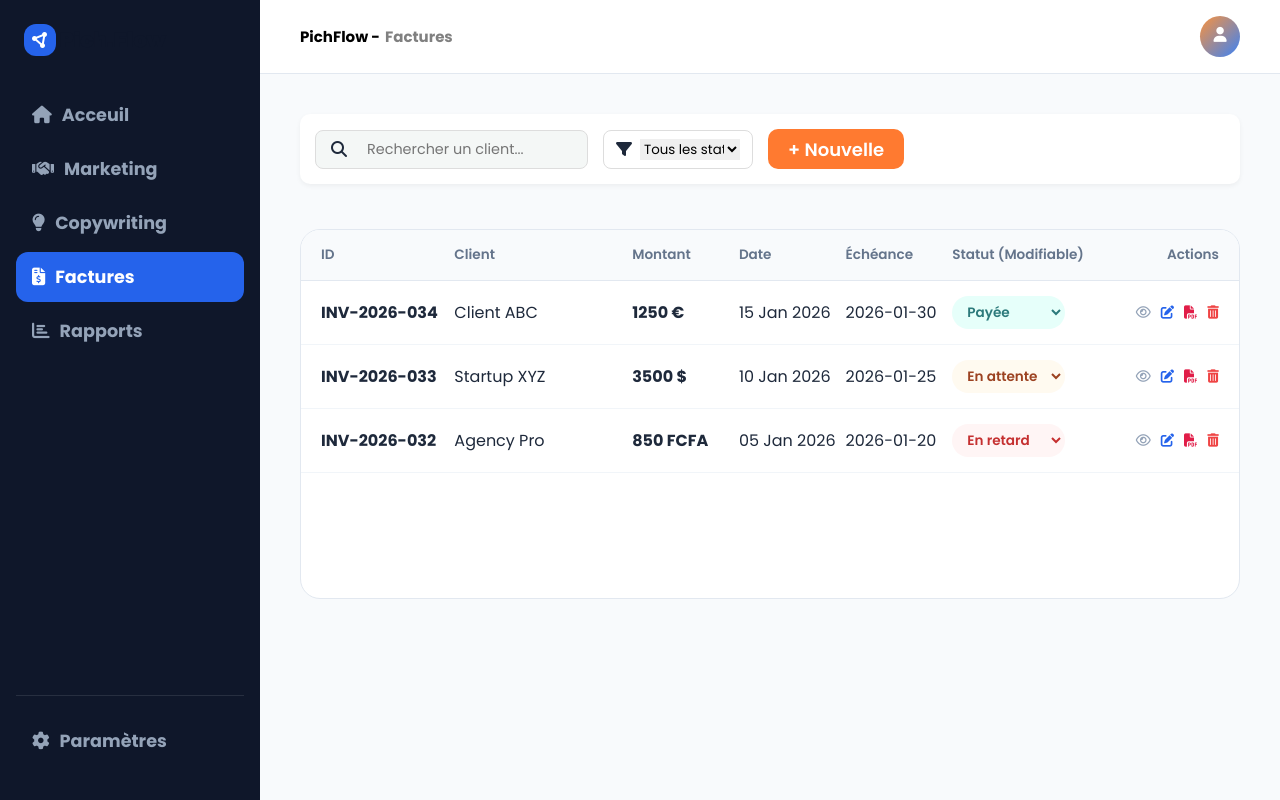
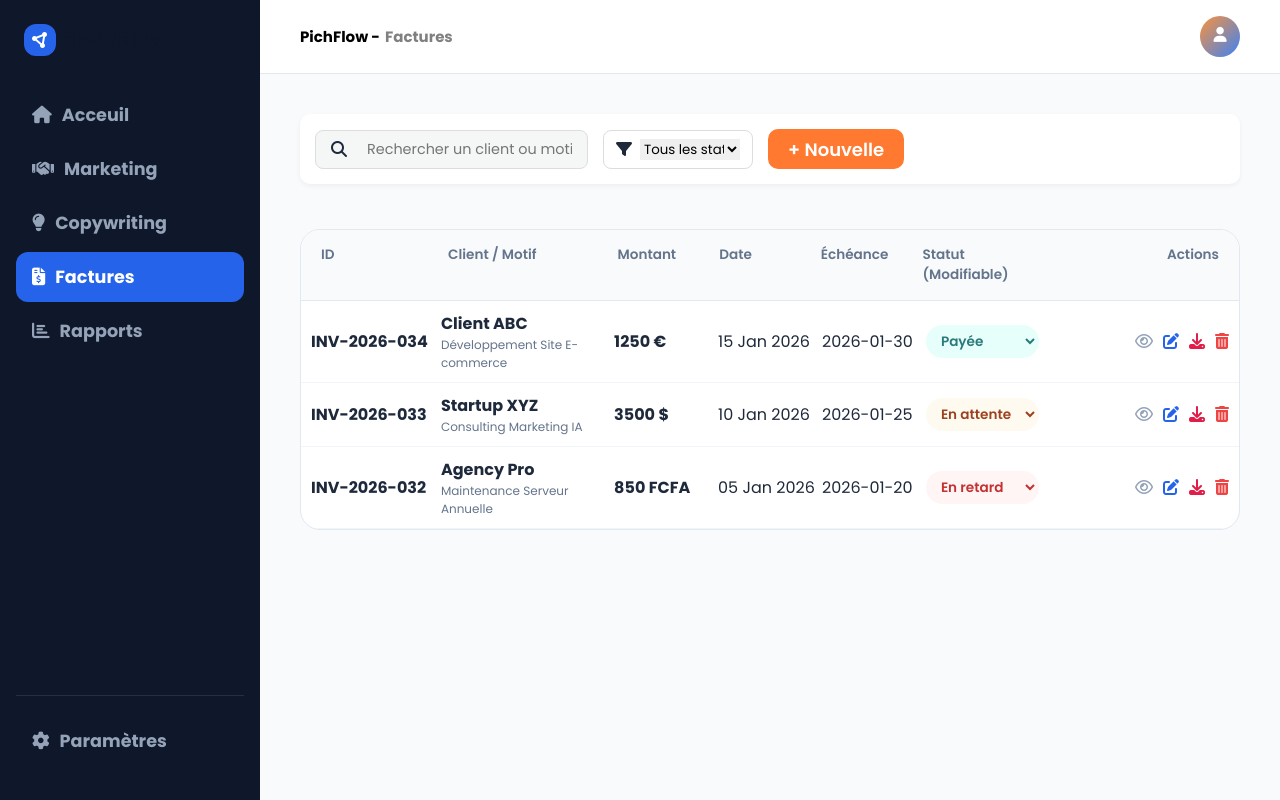
Before and after one commit to kyad-lang-lux/pichflow, a Next.js app: page /factures in a window 1280 px wide. Built offline with nearby package versions, Linux system fonts and the light colour scheme.

Commit message:
nouvelle mise à jour

```diff
--- a/src/app/(dashboard)/factures/page.tsx
+++ b/src/app/(dashboard)/factures/page.tsx
@@ -1,9 +1,10 @@
-"use client";
+'use client';
 import React, { useState, useEffect } from 'react';
 
 interface Facture {
   id: string;
   client: string;
+  motif: string;
   montant: string;
   devise: string;
   date: string;
@@ -13,9 +14,9 @@
 
 export default function FacturesPage() {
   const [factures, setFactures] = useState<Facture[]>([
-    { id: 'INV-2026-034', client: 'Client ABC', montant: '1250', devise: '€', date: '15 Jan 2026', echeance: '2026-01-30', statut: 'Payée' },
-    { id: 'INV-2026-033', client: 'Startup XYZ', montant: '3500', devise: '$', date: '10 Jan 2026', echeance: '2026-01-25', statut: 'En attente' },
-    { id: 'INV-2026-032', client: 'Agency Pro', montant: '850', devise: 'FCFA', date: '05 Jan 2026', echeance: '2026-01-20', statut: 'En retard' },
+    { id: 'INV-2026-034', client: 'Client ABC', motif: 'Développement Site E-commerce', montant: '1250', devise: '€', date: '15 Jan 2026', echeance: '2026-01-30', statut: 'Payée' },
+    { id: 'INV-2026-033', client: 'Startup XYZ', motif: 'Consulting Marketing IA', montant: '3500', devise: '$', date: '10 Jan 2026', echeance: '2026-01-25', statut: 'En attente' },
+    { id: 'INV-2026-032', client: 'Agency Pro', motif: 'Maintenance Serveur Annuelle', montant: '850', devise: 'FCFA', date: '05 Jan 2026', echeance: '2026-01-20', statut: 'En retard' },
   ]);
 
   useEffect(() => {
@@ -36,7 +37,15 @@
   const [hideValues, setHideValues] = useState(false);
   const [isEditing, setIsEditing] = useState(false);
   const [currentInvoiceId, setCurrentInvoiceId] = useState<string | null>(null);
-  const [formData, setFormData] = useState({ client: '', montant: '', devise: '€', echeance: '', statut: 'En attente' });
+
+  const [formData, setFormData] = useState({
+    client: '',
+    motif: '',
+    montant: '',
+    devise: '€',
+    echeance: '',
+    statut: 'En attente'
+  });
 
   const downloadPDF = async (item: Facture) => {
     const savedInfo = localStorage.getItem('pichflow_sender_info');
@@ -54,9 +63,20 @@
     container.style.background = 'white';
     document.body.appendChild(container);
 
+    // Logique du badge "Payé"
+    const paidBadge = item.statut === 'Payée' ? `
+      <div style="position: absolute; top: 45%; left: 50%; transform: translate(-50%, -50%) rotate(-15deg);
+                  border: 8px solid #10b981; color: #10b981; padding: 10px 30px; font-size: 60px;
+                  font-weight: 900; letter-spacing: 5px; text-transform: uppercase; opacity: 0.2;
+                  border-radius: 15px; pointer-events: none; z-index: 0;">
+        PAYÉE
+      </div>
+    ` : '';
+
     container.innerHTML = `
-      <div style="padding: 60px; font-family: 'Helvetica Neue', Helvetica, Arial, sans-serif; color: #1a202c; background: white;">
-        <div style="display: flex; justify-content: space-between; align-items: flex-start; margin-bottom: 50px;">
+      <div style="padding: 60px; font-family: 'Helvetica Neue', Helvetica, Arial, sans-serif; color: #1a202c; background: white; position: relative;">
+        ${paidBadge}
+        <div style="display: flex; justify-content: space-between; align-items: flex-start; margin-bottom: 50px; position: relative; z-index: 1;">
           <div>
             <h1 style="color: #2563eb; font-size: 32px; font-weight: 800; margin: 0; letter-spacing: -1px;">${sender.nomService.toUpperCase()}</h1>
             <p style="margin: 8px 0 0 0; color: #64748b; font-size: 14px; line-height: 1.6;">
@@ -65,11 +85,11 @@
           </div>
           <div style="text-align: right;">
             <h2 style="margin: 0; font-size: 40px; color: #e2e8f0; font-weight: 200; letter-spacing: 2px;">FACTURE</h2>
-            <p style="margin: 5px 0 0 0; font-weight: 700; color: #1e293b; font-size: 18px;">Référence : #${item.id}</p>
+            <p style="margin: 5px 0 0 0; font-weight: 700; color: #1e293b; font-size: 18px;">nº : ${item.id}</p>
           </div>
         </div>
 
-        <div style="display: flex; justify-content: space-between; margin-bottom: 60px;">
+        <div style="display: flex; justify-content: space-between; margin-bottom: 60px; position: relative; z-index: 1;">
           <div style="width: 45%;">
             <p style="font-size: 12px; font-weight: 700; color: #94a3b8; text-transform: uppercase; margin-bottom: 12px; letter-spacing: 1px;">Destinataire</p>
             <p style="margin: 0; font-size: 20px; font-weight: 700; color: #1e293b;">${item.client}</p>
@@ -81,7 +101,7 @@
           </div>
         </div>
 
-        <table style="width: 100%; border-collapse: collapse; margin-bottom: 40px;">
+        <table style="width: 100%; border-collapse: collapse; margin-bottom: 40px; position: relative; z-index: 1;">
           <thead>
             <tr>
               <th style="padding: 15px; text-align: left; font-size: 12px; font-weight: 700; color: #64748b; text-transform: uppercase; border-bottom: 2px solid #f1f5f9;">Description des prestations</th>
@@ -91,8 +111,8 @@
           <tbody>
             <tr>
               <td style="padding: 30px 15px; border-bottom: 1px solid #f1f5f9;">
-                <p style="margin: 0; font-weight: 700; font-size: 16px; color: #1e293b;">Prestations de services digitaux</p>
-                <p style="margin: 8px 0 0 0; font-size: 14px; color: #64748b; line-height: 1.5;">Accompagnement stratégique, développement et gestion de projet via l'interface PichFlow.</p>
+                <p style="margin: 0; font-weight: 700; font-size: 16px; color: #1e293b;">${item.motif}</p>
+                <p style="margin: 8px 0 0 0; font-size: 14px; color: #64748b; line-height: 1.5;">Prestation réalisée par ${sender.nomService} via l'interface PitchFlow.</p>
               </td>
               <td style="padding: 30px 15px; text-align: right; border-bottom: 1px solid #f1f5f9; font-weight: 700; font-size: 18px; color: #1e293b;">
                 ${item.montant} ${item.devise}
@@ -101,7 +121,7 @@
           </tbody>
         </table>
 
-        <div style="display: flex; justify-content: space-between; align-items: flex-end; margin-top: 40px;">
+        <div style="display: flex; justify-content: space-between; align-items: flex-end; margin-top: 40px; position: relative; z-index: 1;">
           <div style="width: 250px; text-align: center;">
             <p style="font-size: 12px; font-weight: 700; color: #94a3b8; text-transform: uppercase; margin-bottom: 40px; letter-spacing: 1px;">Signature & Cachet</p>
             <div style="border-bottom: 1px dashed #cbd5e1; width: 100%; height: 20px;"></div>
@@ -115,7 +135,7 @@
           </div>
         </div>
 
-        <div style="margin-top: 100px; text-align: center; color: #94a3b8; font-size: 11px;">
+        <div style="margin-top: 100px; text-align: center; color: #94a3b8; font-size: 11px; position: relative; z-index: 1;">
           <p>Merci pour votre confiance. En cas de question, contactez-nous via ${sender.contact}.</p>
         </div>
       </div>
@@ -145,7 +165,14 @@
   const handleEditClick = (item: Facture) => {
     setIsEditing(true);
     setCurrentInvoiceId(item.id);
-    setFormData({ client: item.client, montant: item.montant, devise: item.devise, echeance: item.echeance, statut: item.statut });
+    setFormData({
+      client: item.client,
+      motif: item.motif,
+      montant: item.montant,
+      devise: item.devise,
+      echeance: item.echeance,
+      statut: item.statut
+    });
     setIsModalOpen(true);
   };
 
@@ -162,7 +189,7 @@
     }
     setIsModalOpen(false);
     setIsEditing(false);
-    setFormData({ client: '', montant: '', devise: '€', echeance: '', statut: 'En attente' });
+    setFormData({ client: '', motif: '', montant: '', devise: '€', echeance: '', statut: 'En attente' });
   };
 
   const handleStatusChange = (id: string, newStatus: string) => {
@@ -178,7 +205,7 @@
   };
 
   const filteredFactures = factures.filter(f => {
-    const matchSearch = f.client.toLowerCase().includes(searchTerm.toLowerCase());
+    const matchSearch = f.client.toLowerCase().includes(searchTerm.toLowerCase()) || f.motif.toLowerCase().includes(searchTerm.toLowerCase());
     const matchStatus = filterStatus === 'Tous' || f.statut === filterStatus;
     return matchSearch && matchStatus;
   });
@@ -193,7 +220,11 @@
               <div className="form-grid">
                 <div className="input-group full">
                   <label>Client</label>
-                  <input type="text" required value={formData.client} onChange={(e)=>setFormData({...formData, client: e.target.value})} />
+                  <input type="text" placeholder="Nom de l'entreprise ou client" required value={formData.client} onChange={(e)=>setFormData({...formData, client: e.target.value})} />
+                </div>
+                <div className="input-group full">
+                  <label>Motif de la facture</label>
+                  <input type="text" placeholder="Ex: Création de logo, Maintenance..." required value={formData.motif} onChange={(e)=>setFormData({...formData, motif: e.target.value})} />
                 </div>
                 <div className="input-group">
                   <label>Montant</label>
@@ -233,7 +264,7 @@
         <div className="toolbar-actions">
           <div className="search-box">
             <i className="fa-solid fa-magnifying-glass"></i>
-            <input type="text" placeholder="Rechercher un client..." value={searchTerm} onChange={(e)=>setSearchTerm(e.target.value)} />
+            <input type="text" placeholder="Rechercher un client ou motif..." value={searchTerm} onChange={(e)=>setSearchTerm(e.target.value)} />
           </div>
           <div className="filter-group">
             <i className="fa-solid fa-filter"></i>
@@ -244,14 +275,14 @@
               <option value="En retard">En retard</option>
             </select>
           </div>
-          <button className="btn-new" onClick={()=>{setIsEditing(false); setFormData({ client: '', montant: '', devise: '€', echeance: '', statut: 'En attente' }); setIsModalOpen(true);}}>+ Nouvelle</button>
+          <button className="btn-new" onClick={()=>{setIsEditing(false); setFormData({ client: '', motif: '', montant: '', devise: '€', echeance: '', statut: 'En attente' }); setIsModalOpen(true);}}>+ Nouvelle</button>
         </div>
       </div>
 
       <div className="div-table-container">
         <div className="div-table-header">
           <div className="col-id">ID</div>
-          <div className="col-client">Client</div>
+          <div className="col-client">Client / Motif</div>
           <div className="col-montant">Montant</div>
           <div className="col-date">Date</div>
           <div className="col-echeance">Échéance</div>
@@ -263,7 +294,10 @@
           {filteredFactures.map((item) => (
             <div className="div-table-row" key={item.id}>
               <div className="col-id font-bold" data-label="ID">{item.id}</div>
-              <div className="col-client" data-label="Client">{item.client}</div>
+              <div className="col-client" data-label="Client">
+                <div className="font-bold">{item.client}</div>
+                <div style={{fontSize: '12px', color: '#64748b'}}>{item.motif}</div>
+              </div>
               <div className="col-montant font-bold" data-label="Montant">
                 {hideValues ? '****' : `${item.montant} ${item.devise}`}
               </div>
@@ -283,15 +317,14 @@
               <div className="col-actions">
                 <button onClick={() => setHideValues(!hideValues)} title="Masquer"><i className={`fa-regular ${hideValues ? 'fa-eye-slash':'fa-eye'}`}></i></button>
                 <button onClick={() => handleEditClick(item)} title="Modifier"><i className="fa-solid fa-pen-to-square" style={{color: '#2563eb'}}></i></button>
-                <button onClick={() => downloadPDF(item)} title="Télécharger PDF"><i className="fa-solid fa-file-pdf" style={{color: '#e11d48'}}></i></button>
+                <button onClick={() => downloadPDF(item)} title="Télécharger PDF"> {/* <i className="fa-solid fa-file-pdf" style={{color: '#e11d48'}}></i> */} <i className="fa fa-download" style={{color: '#e11d48'}}></i></button>
                 <button onClick={() => handleDelete(item.id)} title="Supprimer"><i className="fa-solid fa-trash-can" style={{color: '#ef4444'}}></i></button>
               </div>
             </div>
           ))}
         </div>
-        <br /><br /><br />
-        <br /><br />
       </div>
+      <br /> <br />
     </div>
   );
 }
--- a/src/app/dashboard.css
+++ b/src/app/dashboard.css
@@ -211,12 +211,12 @@
 
 .div-table-container { background: white; border: 1px solid var(--border-light); border-radius: 20px; overflow: hidden; }
 .div-table-header { display: flex; background: #F8FAFC; padding: 15px 20px; border-bottom: 1px solid var(--border-light); color: var(--text-muted); font-weight: 600; font-size: 0.85rem; }
-.div-table-row { display: flex; padding: 15px 20px; border-bottom: 1px solid #F1F5F9; align-items: center; transition: 0.2s; }
+.div-table-row { display: flex; padding: 10px 10px; border-bottom: 1px solid #F1F5F9; align-items: center; transition: 0.2s; }
 .div-table-row:hover { background: #F8FAFC; }
 
 .col-id { flex: 1.5; } .col-client { flex: 2; } .col-montant { flex: 1.2; } .col-date { flex: 1.2; } .col-echeance { flex: 1.2; } .col-statut { flex: 1.5; }
-.col-actions { flex: 1.5; text-align: right; display: flex; justify-content: flex-end; gap: 10px; }
-.col-actions button { background: none; border: none; color: #94A3B8; cursor: pointer; }
+.col-actions { flex: 2; text-align: right; display: flex; justify-content: flex-end; gap: 10px; }
+.col-actions button { background: none; border: none;  color: #94A3B8; cursor: pointer; font-size: 16px;}
 
 /* --- 8. BADGES & STATS --- */
 .status-badge { padding: 6px 12px; border-radius: 20px; font-size: 0.75rem; font-weight: 600; display: inline-flex; align-items: center; gap: 6px; }
@@ -282,9 +282,13 @@
  }
 
   /* Table Mobile Card Transformation */
+  .factures-container  {
+    gap: 0;
+  }
   .factures-container .div-table-container {
     font-size: 12px;
 
+    padding: 0;
   }
   .factures-container .div-table-container .div-table-header { display: none; gap: 0px;  }
    .div-table-container { background: transparent; border: none; }
```
Also changed, not shown: src/app/globals.css (line endings or trailing spaces).
